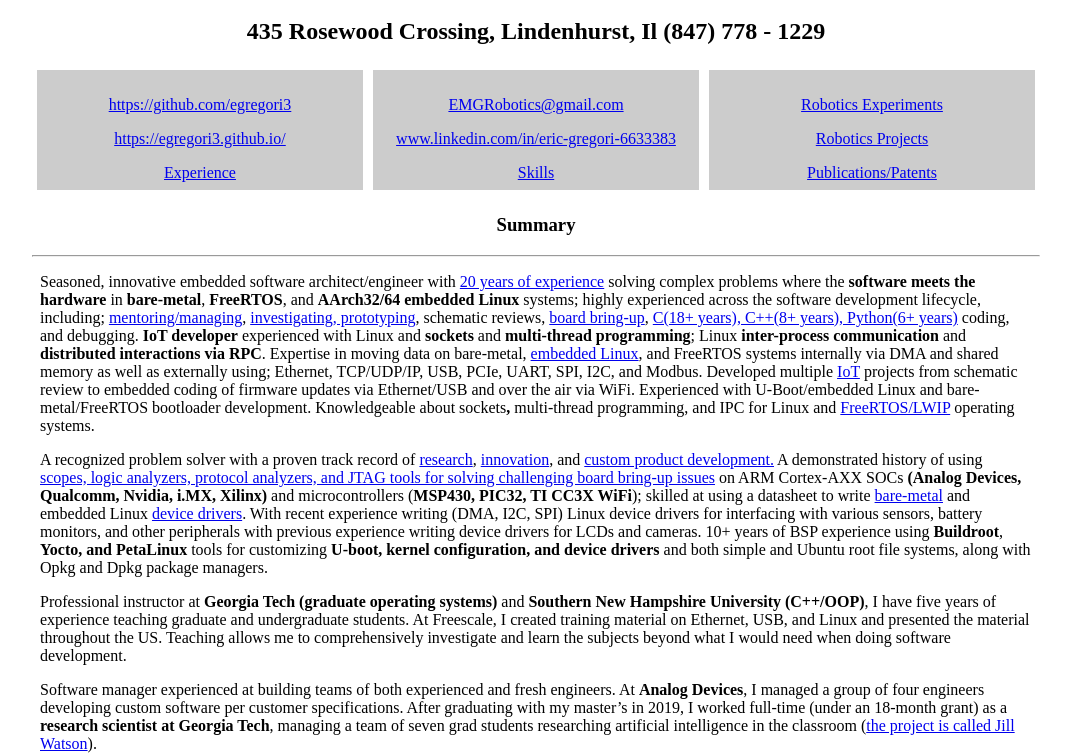
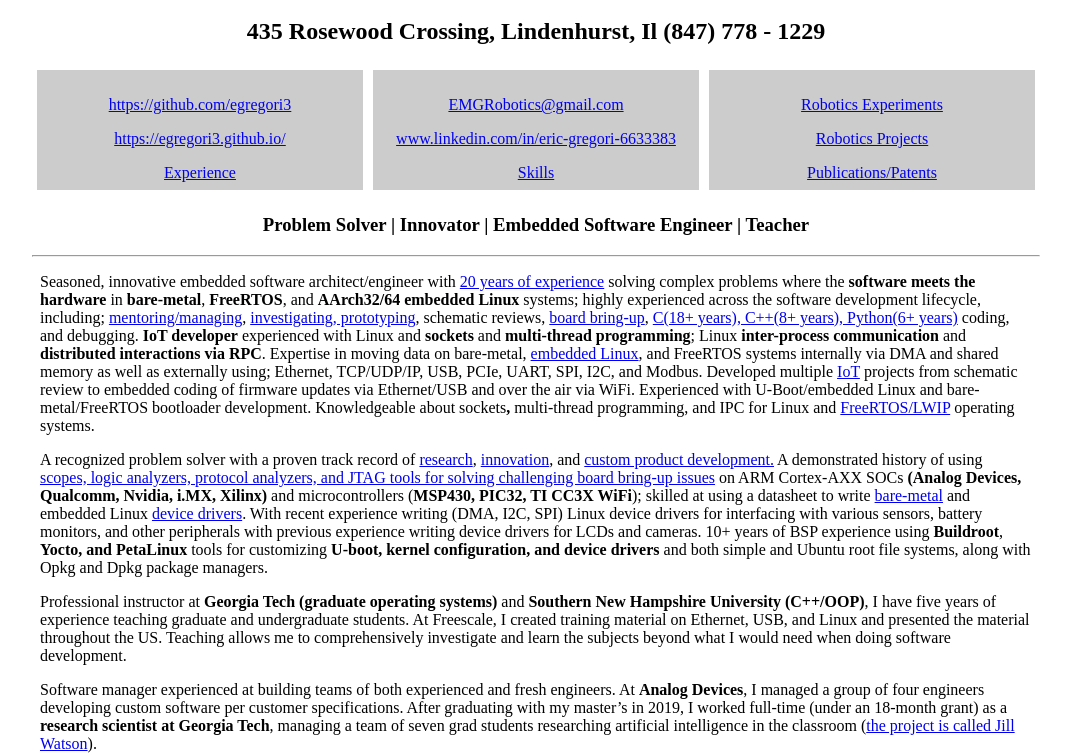
Before and after one commit to egregori3/egregori3.github.io, a plain HTML site: page index.html in a window 1280 px wide. Shown: the part 48-803 px from the top of the page, without its empty margins (104-1175 px from the left). Drawn offline with Linux system fonts and the light colour scheme.

Commit message:
Update index.html summary line

```diff
--- a/index.html
+++ b/index.html
@@ -36,7 +36,7 @@
   <p><a href="#puppat">Publications/Patents</a></p>
  </div>
 </div>
-<h3>Summary</h3><hr>
+<h3>Problem Solver | Innovator | Embedded Software Engineer | Teacher</h3><hr>
 <iframe src="summary.html" id="" style="width:100%; height: 79%; border:0"></iframe>
 <hr><h3><b>Highlighted Accomplishments </b>(additional information can be found in the skills section)</h3><hr>
 <iframe src="accomplishments.html" id="" style="width:100%; height: 40%; border:0"></iframe>
```
